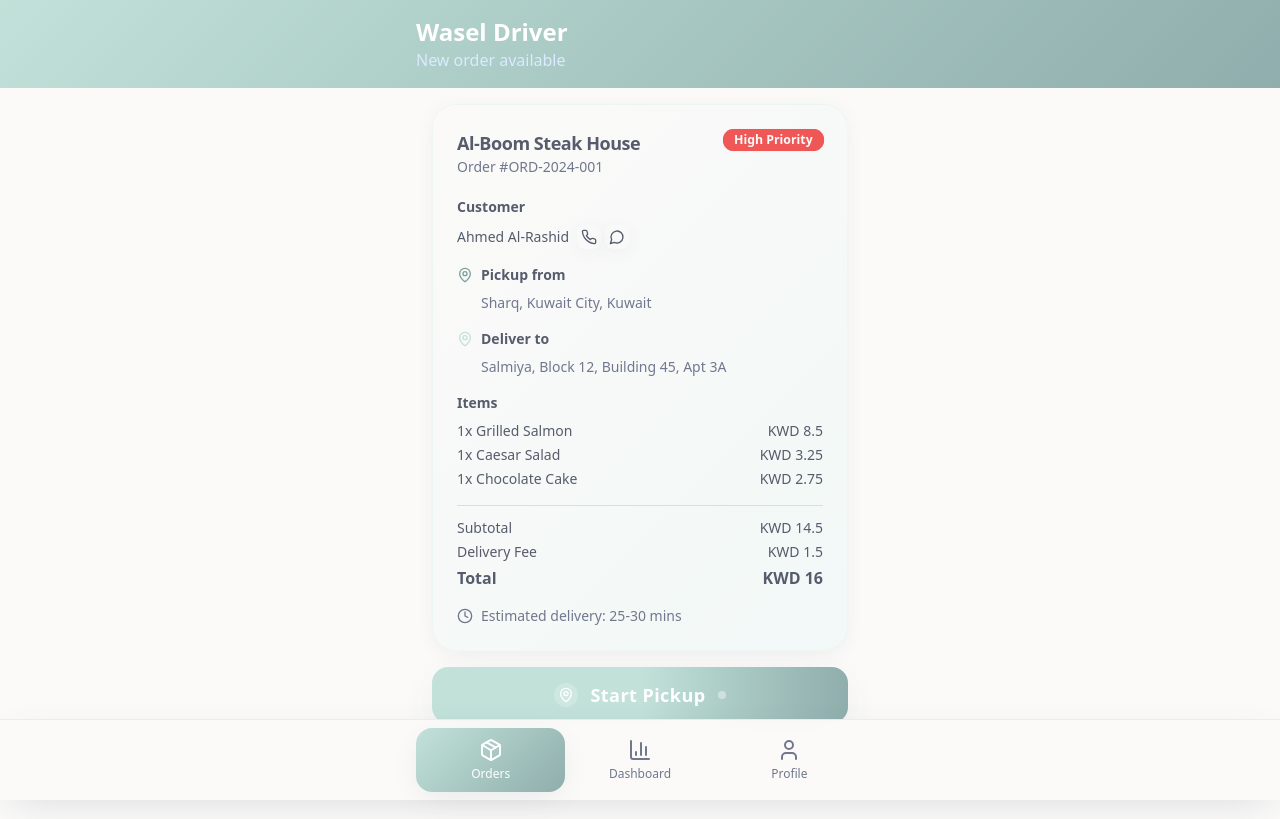
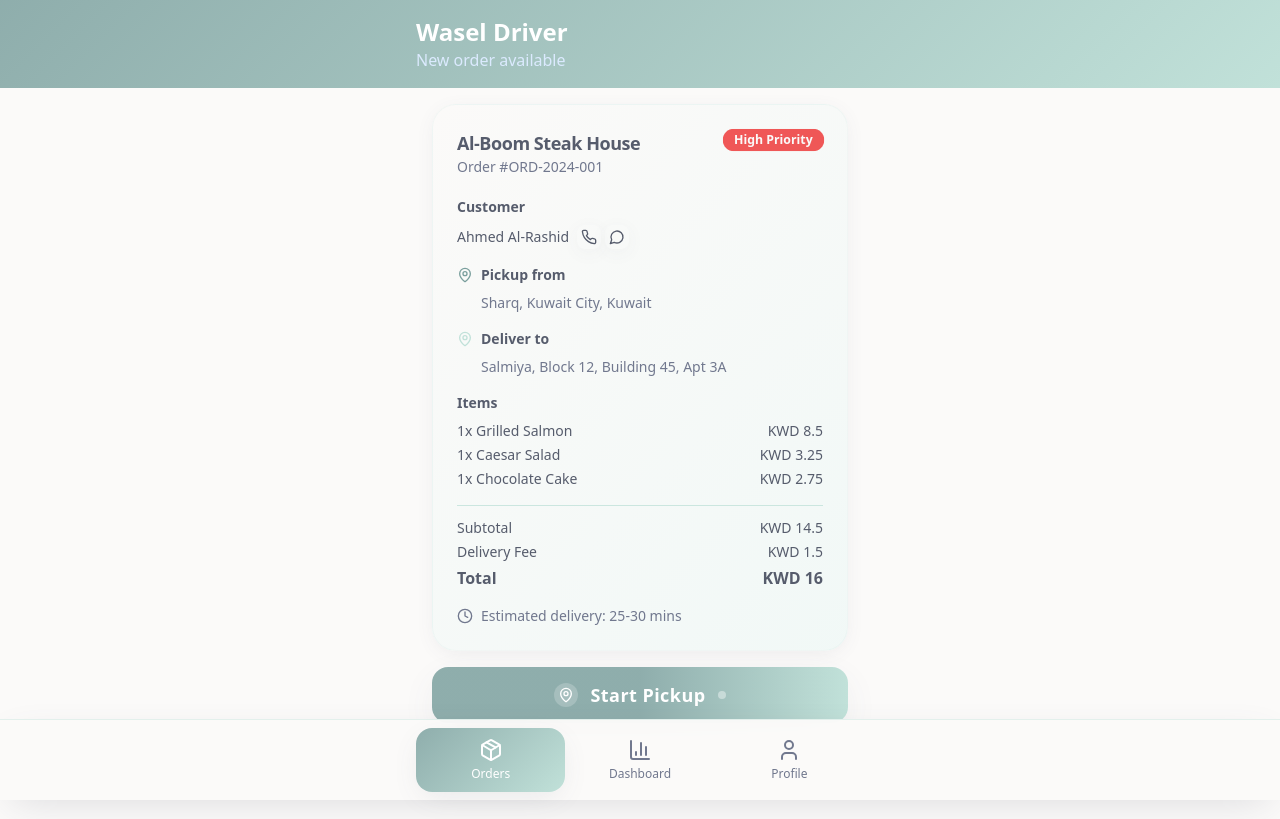
Before and after one commit to sedra-asrawi/wasel-flow-ai, a React (Vite) app: page / in a window 1280 px wide. Built offline with nearby package versions, Linux system fonts and the light colour scheme.

Commit message:
Swap main and secondary colors
Swapped the main and secondary color variables in the theme configuration.

```diff
--- a/src/index.css
+++ b/src/index.css
@@ -17,16 +17,16 @@ All colors MUST be HSL.
     --popover: 30 25% 98%;
     --popover-foreground: 225 11% 38%;
 
-    --primary: 165 35% 82%;
-    --primary-foreground: 225 11% 38%;
+    --primary: 177 16% 62%;
+    --primary-foreground: 30 25% 98%;
 
-    --secondary: 177 16% 62%;
+    --secondary: 165 35% 82%;
     --secondary-foreground: 225 11% 38%;
 
     --muted: 165 35% 88%;
     --muted-foreground: 225 11% 50%;
 
-    --accent: 177 16% 62%;
+    --accent: 165 35% 82%;
     --accent-foreground: 30 25% 98%;
 
     --destructive: 0 84% 60%;
@@ -34,7 +34,7 @@ All colors MUST be HSL.
 
     --border: 165 35% 85%;
     --input: 165 35% 85%;
-    --ring: 165 35% 82%;
+    --ring: 177 16% 62%;
 
     /* Brand colors using new palette */
     --wasel-blue: 177 16% 62%;
@@ -48,7 +48,7 @@ All colors MUST be HSL.
     --status-completed: 177 16% 62%;
 
     /* Modern gradients */
-    --gradient-primary: linear-gradient(135deg, hsl(165 35% 82%) 0%, hsl(177 16% 62%) 100%);
+    --gradient-primary: linear-gradient(135deg, hsl(177 16% 62%) 0%, hsl(165 35% 82%) 100%);
     --gradient-success: linear-gradient(135deg, hsl(165 35% 82%) 0%, hsl(177 16% 65%) 100%);
     --gradient-warning: linear-gradient(135deg, hsl(177 16% 55%) 0%, hsl(45 93% 55%) 100%);
     --gradient-card: linear-gradient(135deg, hsl(30 25% 98%) 0%, hsl(165 35% 96%) 100%);
@@ -62,7 +62,7 @@ All colors MUST be HSL.
 
     --sidebar-background: 30 25% 98%;
     --sidebar-foreground: 225 11% 38%;
-    --sidebar-primary: 165 35% 82%;
+    --sidebar-primary: 177 16% 62%;
     --sidebar-primary-foreground: 225 11% 38%;
     --sidebar-accent: 165 35% 90%;
     --sidebar-accent-foreground: 225 11% 38%;
```
